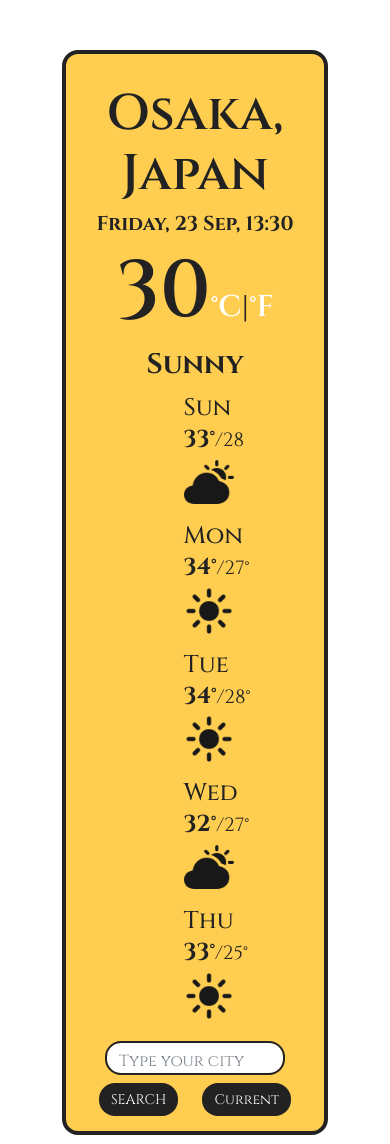
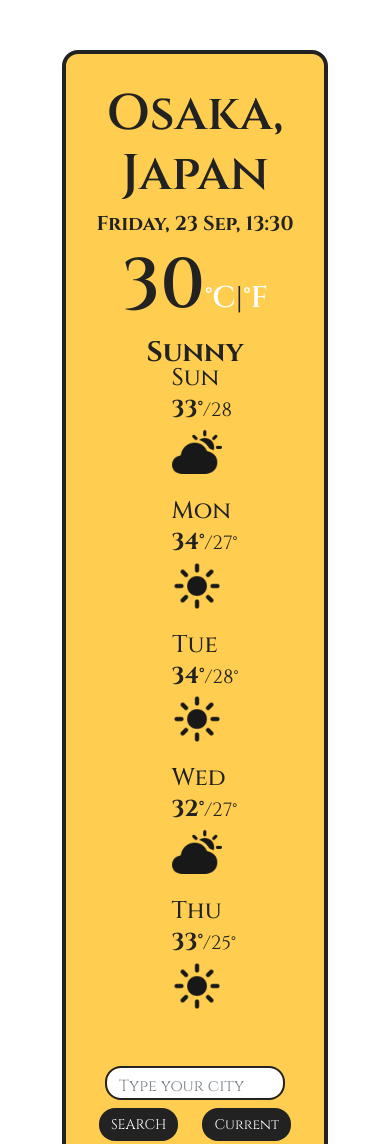
Before and after one commit to yuiceline/my-weather-app, a plain HTML site: page index.html in a window 390 px wide. Shown: the top 1144 px of the page. Drawn offline with nearby package versions, Linux system fonts and the light colour scheme.

Commit message:
Fixed paddings and margins for better look

```diff
--- a/src/styles.css
+++ b/src/styles.css
@@ -156,19 +156,22 @@ strong {
     margin: 50px;
   }
 
+  #temperature-original {
+    font-size: 70px;
+  }
   h4 {
-    margin-bottom: 30px;
+    margin-bottom: 10px;
   }
 
   .row {
-    padding-top: 30px;
     display: block;
     font-size: larger;
+    padding-bottom: 30px;
   }
 
   .col-2 {
     margin: 0 auto;
-    padding-bottom: 15px;
+    padding: 0;
   }
 
   h5 {
@@ -177,6 +180,7 @@ strong {
 
   .weather-icon {
     width: 50px;
+    padding-bottom: 20px;
   }
 
   .wrapper-bottom {
```
